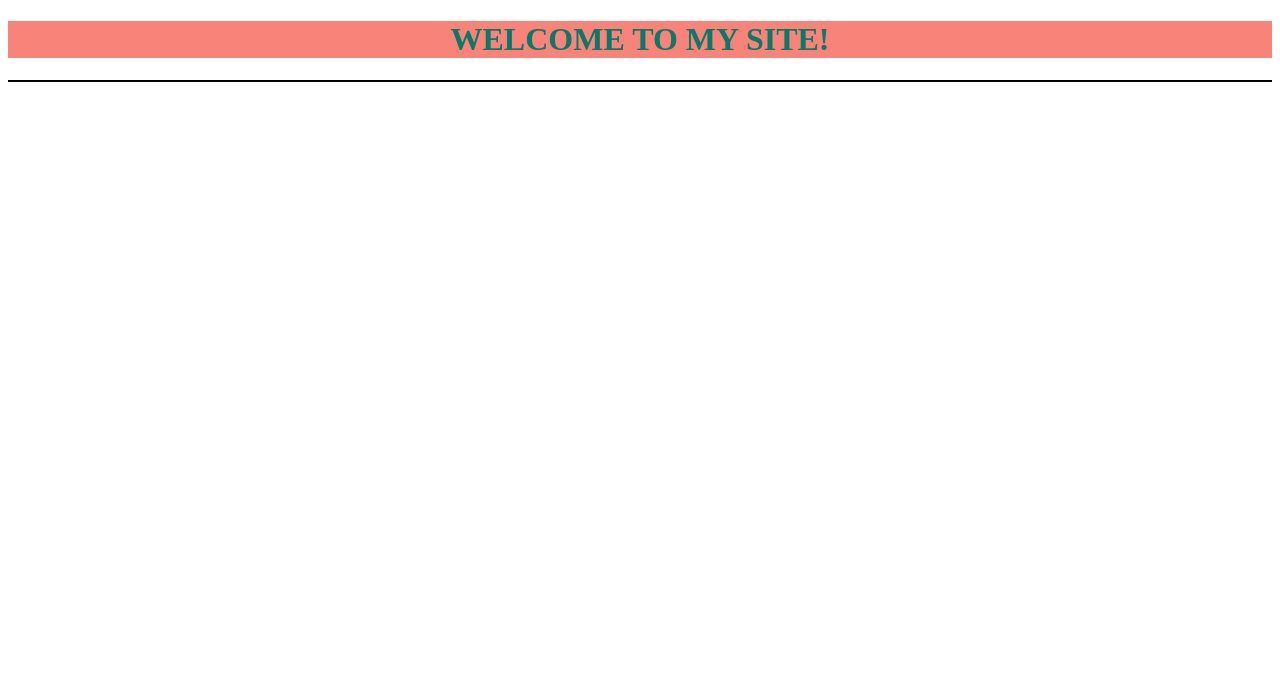
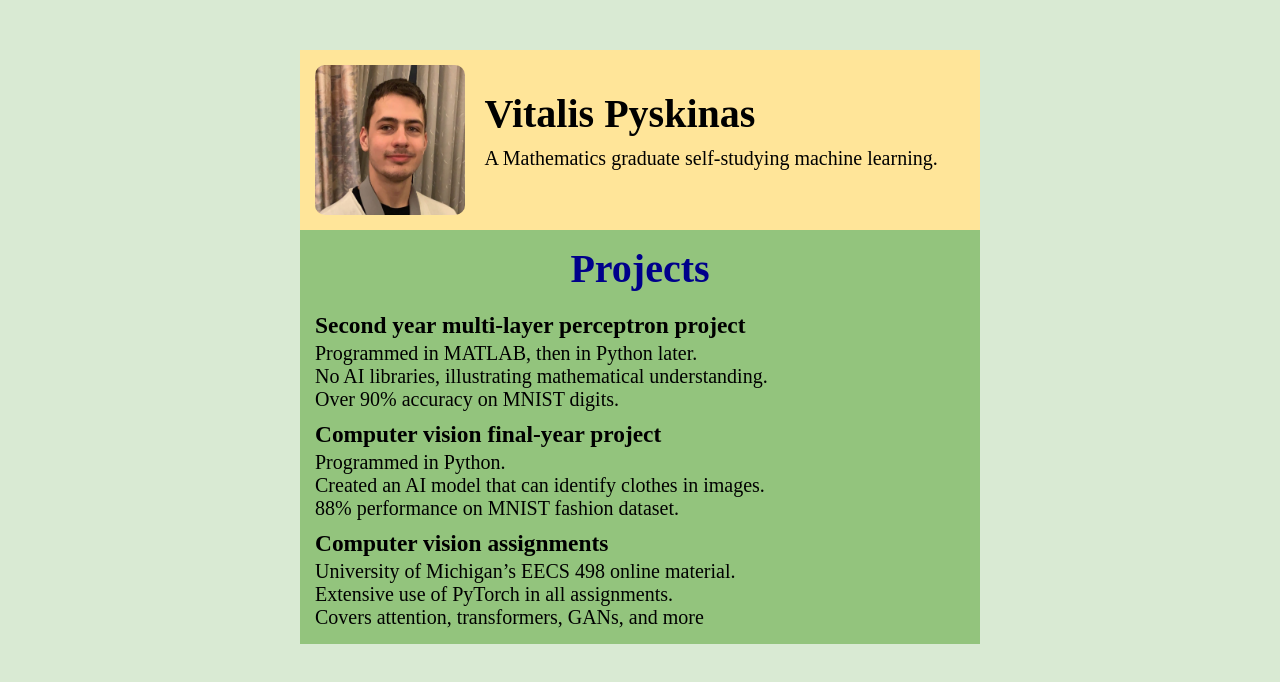
Before and after one commit to pyskinas/pyskinas.github.io, a plain HTML site: page index.html in a window 1280 px wide. Drawn offline with Linux system fonts and the light colour scheme.

Commit message:
first normal

```diff
--- a/css/index.css
+++ b/css/index.css
@@ -1,23 +1,76 @@
-#title
+body
 {
-    background-color: #097969;
-    color: #F88379;
+    background-color: #D9EAD3;
+    padding: 50px;
+    margin: 0px;
+    font-size: 15pt;
+
+}
+
+.box
+{
+    max-width: 650px;
+    margin: 0 auto;
+    padding: 15px 15px;
+}
+
+
+.title
+{
+    padding: 0;
+    padding-bottom: 10px;
+    margin: 0;
+    color: darkblue;
     text-align: center;
 }
 
-#divider
+.subtitle
 {
-    background-color: black;
-    color: black;
-    font-size: 1;
-    padding: 0px 0px 0px 0px;
-    height: 2px;
+    padding-top: 10px;
+    padding-bottom: 3px;
+    margin: 0;
 }
 
-#exp
+.text
 {
-    width: 100%;
-    visibility: hidden;
-    text-align: center;
-    background-color: red;
+    padding: 0;
+    margin: 0;
 }
+
+#about
+{
+    background-color: #FFE599;
+    /* text-align: center; */
+    display: flex;
+    flex-wrap: wrap;
+}
+
+#about_block
+{
+    /* background-color: brown; */
+    margin-left: 3%;
+    margin-right: 1%;
+}
+
+#about_title
+{
+    margin-top: 25px;
+    color: black;
+    text-align: left;
+}
+
+#about_text
+{
+    text-align: left;
+}
+
+#projects
+{
+    background-color: #93C47D;
+}
+
+#pic
+{
+    width: 150px;
+    border-radius: 10px;
+}
--- a/index.html
+++ b/index.html
@@ -4,11 +4,52 @@
     <head>
         <title>Vitalis' Site</title>
         <link href="css/index.css" rel="stylesheet">
-        <script src="js/index.js"></script>
+        <meta name="viewport" content="width=device-width, initial-scale=1.0">
     </head>
     <body>
-        <h1 id="title">WELCOME TO MY SITE!</h1>
-        <div id="divider"> </div>
-        <img id="exp" src="img/explosion.gif">
+        <div class="box" id="about">
+            <img id="pic" src="img/profile pic 2.jpeg">
+            <div class="block" id="about_block">
+                <h1 class="title" id="about_title">Vitalis Pyskinas</h3>
+                <div class="text" id="about_text">
+                    A Mathematics graduate self-studying machine learning.
+                </div>
+            </div>
+        </div>
+        <div class="box" id="projects">
+            <h1 class="title">Projects</h3>
+            <div class="blocks">
+                <div class="block">
+                    <h3 class="subtitle">
+                        Second year multi-layer perceptron project
+                    </h3>
+                    <div class="text">
+                        Programmed in MATLAB, then in Python later. <br>
+                        No AI libraries, illustrating mathematical understanding.<br>
+                        Over 90% accuracy on MNIST digits.
+                    </div>
+                </div>
+                <div class="block">
+                    <h3 class="subtitle">
+                        Computer vision final-year project
+                    </h3>
+                    <div class="text">
+                        Programmed in Python. <br>
+                        Created an AI model that can identify clothes in images.<br>
+                        88% performance on MNIST fashion dataset.
+                    </div>
+                </div>
+                <div class="block">
+                    <h3 class="subtitle">
+                        Computer vision assignments
+                    </h3>
+                    <div class="text">
+                        University of Michigan’s EECS 498 online material. <br>
+                        Extensive use of PyTorch in all assignments. <br>
+                        Covers attention, transformers, GANs, and more
+                    </div>
+                </div>
+            </div>
+        </div>
     </body>
 </html>
--- a/js/index.js
+++ /dev/null
@@ -1,25 +0,0 @@
-document.addEventListener("DOMContentLoaded", function() {
-    let title = document.getElementById("title");
-    let count = 0;
-    let t = setInterval(() => {
-        if (count%2 === 1)
-        {
-            title.style.backgroundColor = "#F88379";
-            title.style.color = "#097969";
-        }
-        else
-        {
-            title.style.backgroundColor = "#097969";
-            title.style.color = "#F88379";
-        }
-        count++;
-    }, 100)
-
-    let k = setTimeout(function() {
-        clearInterval(t)
-        document.getElementById("exp").style.visibility = "visible";
-        setTimeout(function () {
-            document.getElementById("exp").style.visibility = "hidden";
-        }, 1000)
-    }, 3000)
-})
```
Also changed, not shown: img/profile pic 2.jpeg (added).
